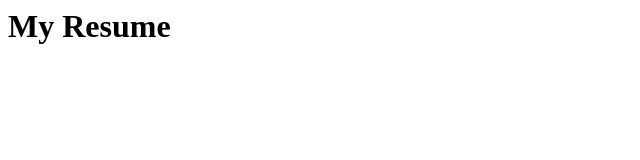
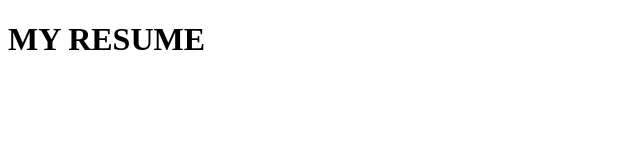
Before and after one commit to LIUTINGxlx/resume, a plain HTML site: page index.html in a window 1280 px wide. Shown: the whole page, without its empty margins (0-640 px from the left). Drawn offline with Linux system fonts and the light colour scheme.

Commit message:
Modify index.html

```diff
--- a/index.html
+++ b/index.html
@@ -1,5 +1,10 @@
-<html>
-  <body>
-    <h1>My Resume</h1>
-  </body>
+<!doctype html>
+<html lang="en">
+<head>
+	<meta charset="UTF-8">
+	<title></title>
+</head>
+<body>
+	<h1>MY RESUME</h1>
+</body>
 </html>
```
